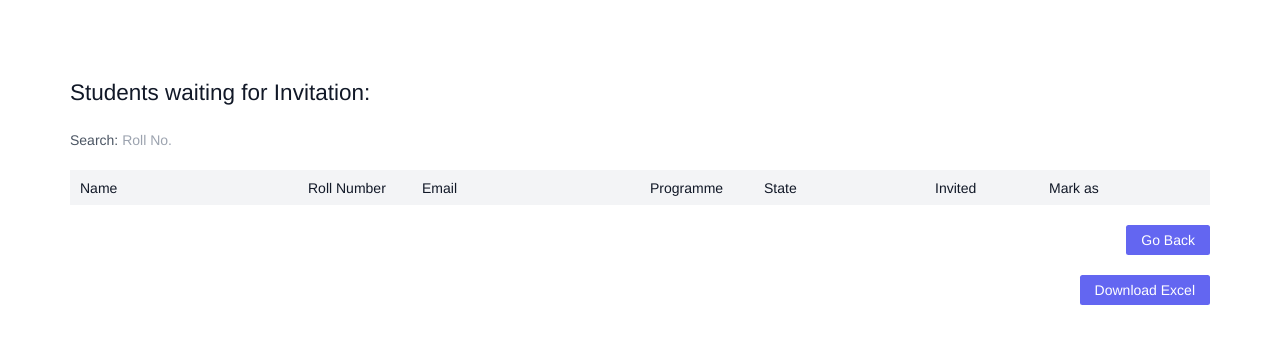
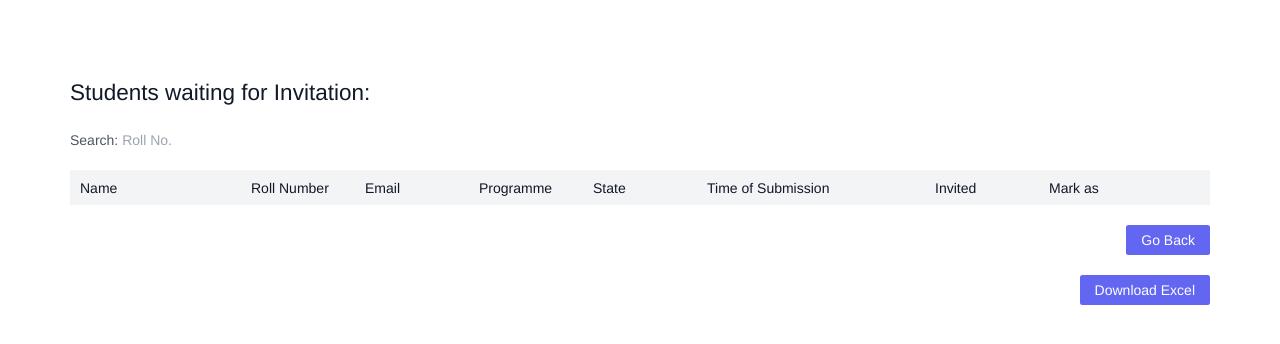
Before and after one commit to swciitg/msh-booking-portal, a Django app: page /campus_return/admin-view/ in a window 1280 px wide. Shown: the top 344 px of the page. Run offline with Django 3.2, Linux system fonts and the light colour scheme; the visitor is signed in with stand-in values (Sample User, id 1); data that the repository does not hold is empty; style sheets or scripts are compiled from the project's sources; some libraries are stand-ins or nearby versions.

Commit message:
Added timestamp and kerala state issue

```diff
--- a/msh_booking_portal/hab_portal/views.py
+++ b/msh_booking_portal/hab_portal/views.py
@@ -540,9 +540,10 @@ def Download_Excel(request, num, Hostel):
         font_style.font.bold = True
 
         if num == 4 :
-            columns = ['Name', 'Roll Number', 'Email', 'Programme', 'State', 'Invitation Status']
-            rows = HABModel.objects.filter(recieved_an_invite='No').values_list(
-            'name', 'roll_number', 'email', 'programme', 'returning_from_state', 'invite_sent')
+            columns = ['Name', 'Roll Number', 'Email', 'Programme', 'State', 'Time of Submission', 'Invitation Status']
+            rows1 = HABModel.objects.filter(Q(recieved_an_invite = "No"))
+            rows = rows1.filter(Q(vaccination_status = 'Single Dose') | Q(returning_from_state = 'Kerala')).values_list(
+            'name', 'roll_number', 'email', 'programme', 'returning_from_state', 'time_of_submission', 'invite_sent')
 
         elif num == 1  :
             columns = ['Name', 'Roll Number', 'Email', 'State', 'Hostel', 'Programme', 'Fees', 'Vaccination Status', 'Arrival Date', 'Check-In Date', 'Nature of Testing', 'Mode of Travel', 'Verification Status']
--- a/msh_booking_portal/templates/hab_portal/complete/admin.html
+++ b/msh_booking_portal/templates/hab_portal/complete/admin.html
@@ -71,11 +71,12 @@
            <table class="table-auto w-full text-left whitespace-no-wrap">
            <tbody>
            <tr>
-                 <th width="20%" class="px-4 py-3 title-font  font-medium text-gray-900  bg-gray-100">Name</th>
+                 <th width="15%" class="px-4 py-3 title-font  font-medium text-gray-900  bg-gray-100">Name</th>
                  <th width="10%" class="px-4 py-3 title-font font-medium text-gray-900 bg-gray-100">Roll Number</th>
-                 <th width="20%" class="px-4 py-3 title-font  font-medium text-gray-900  bg-gray-100">Email</th>
+                 <th width="10%" class="px-4 py-3 title-font  font-medium text-gray-900  bg-gray-100">Email</th>
                  <th width="10%" class="px-4 py-3 title-font  font-medium text-gray-900  bg-gray-100">Programme</th>
-                 <th width="15%" class="px-4 py-3 title-font  font-medium text-gray-900  bg-gray-100">State</th>
+                 <th width="10%" class="px-4 py-3 title-font  font-medium text-gray-900  bg-gray-100">State</th>
+                 <th width="20%" class="px-4 py-3 title-font  font-medium text-gray-900  bg-gray-100">Time of Submission</th>
                  <th width="10%" class="px-4 py-3 title-font font-medium text-gray-900 bg-gray-100">Invited</th>
                  <th width="15%" class="px-4 py-3 title-font font-medium text-gray-900 bg-gray-100">Mark as</th>
            </tr>
--- a/msh_booking_portal/templates/hab_portal/partial/partial_invite.html
+++ b/msh_booking_portal/templates/hab_portal/partial/partial_invite.html
@@ -1,10 +1,12 @@
 <div id="replaceable-content">
 
     {% for item in HABforms %}
-        {% if item.recieved_an_invite == "No" and item.vaccination_status == 'Single Dose' %}
+        {% if item.recieved_an_invite == "No" %}
+            {% if item.vaccination_status == 'Single Dose' or item.returning_from_state == 'Kerala' %}
 
             {% include 'hab_portal/partial/partial_admin.html' %}
 
+            {% endif %}
         {% endif %}
     {% endfor %}
 
```
Also changed, not shown: msh_booking_portal/templates/hab_portal/partial/partial_admin.html (+4 -3 lines).
